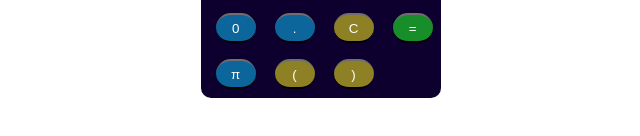
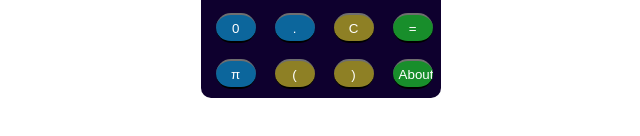
Before and after one commit to notapolarbear/Calculator, a plain HTML site: page index.html in a window 1280 px wide. Shown: the part 330-466 px from the top of the page, without its empty margins (313-953 px from the left). Drawn offline with Linux system fonts and the light colour scheme.

Commit message:
Added an about button
In the about button I added a description about the calculator.

```diff
--- a/index.html
+++ b/index.html
@@ -56,6 +56,7 @@
 				<input type="button" class="button number" value="π" onClick="v(Math.PI)">
 				<input type="button" class="button function" value="(" onClick="v('(')">
 				<input type="button" class="button function" value=")" onClick="v(')')">
+				<input type="button" class="button operator" value="About" onClick="alert('This is a basic calculator made by Ashvin Tigga.')">
 			</p>
 		</div>
 	</div>
```
